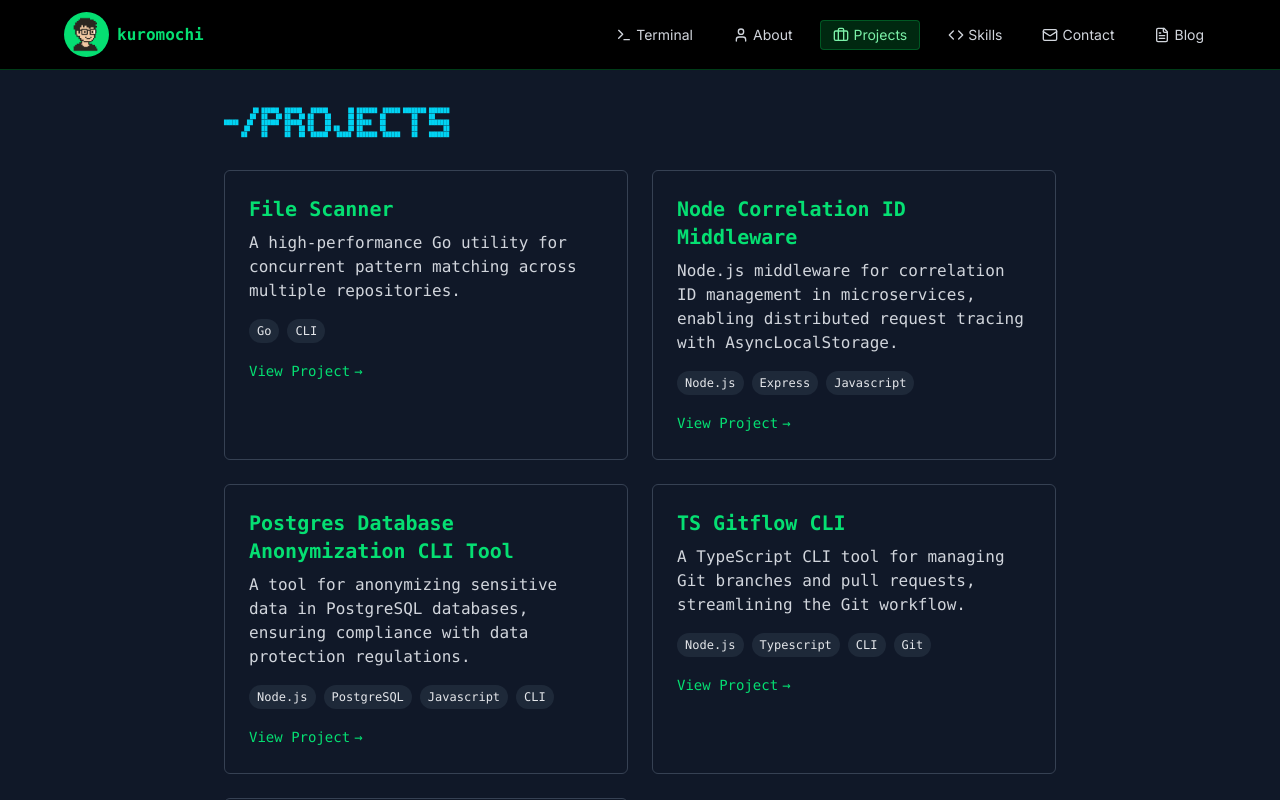
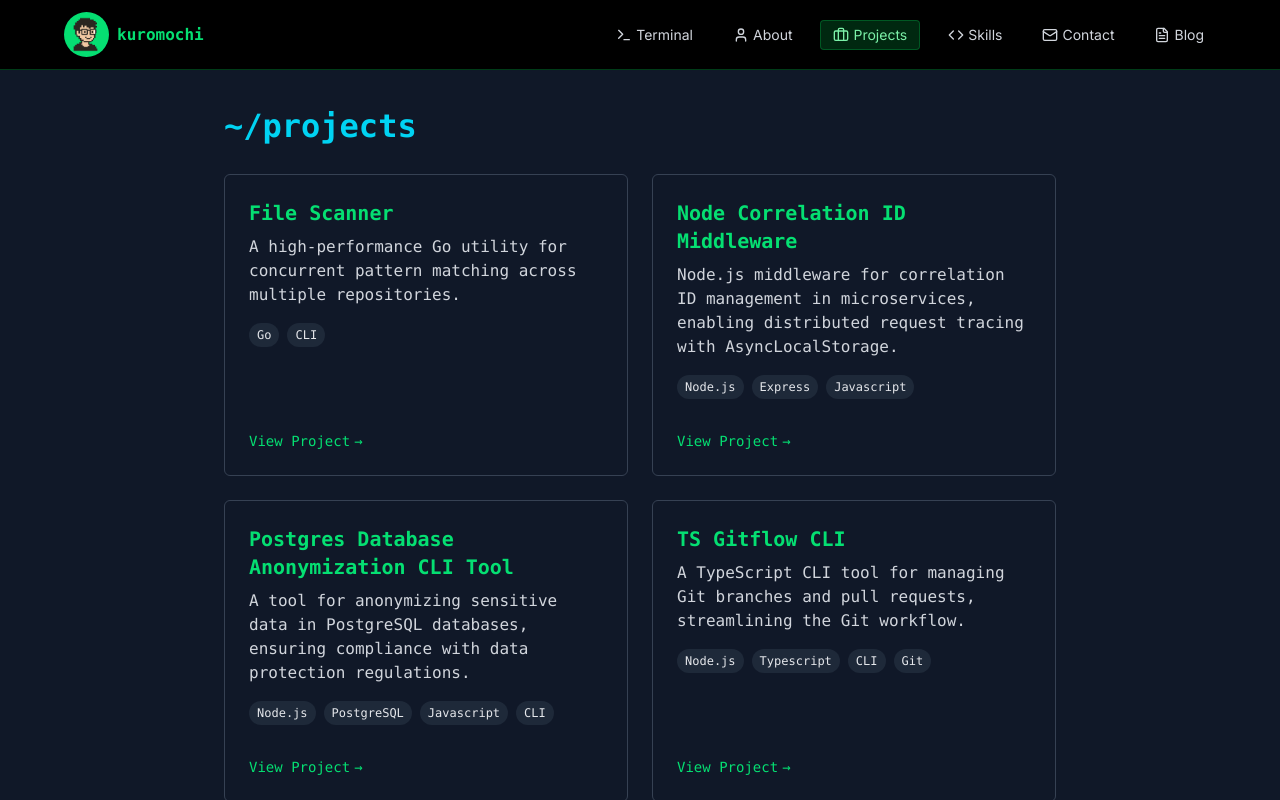
Before and after one commit to kurooomochi/kur0-cli-portfolio, a Next.js app: page /projects in a window 1280 px wide. Shown: the top 800 px of the page. Built offline with nearby package versions, Linux system fonts and the light colour scheme.

Commit message:
chore: remove ascii page titles to use simple text

```diff
--- a/app/about/page.tsx
+++ b/app/about/page.tsx
@@ -1,18 +1,10 @@
 import { getAboutContent } from "@/lib/data/about"
+import { AsciiHeader } from '../../components/ascii-header';
 
 export const metadata = {
   title: "About | Terminal Portfolio",
   description: "Learn more about me and my background",
 }
-
-// At the top of your component, before the return statement
-const asciiArt = String.raw`
-          ██  █████  ██████   ██████  ██    ██ ████████
-         ██  ██   ██ ██   ██ ██    ██ ██    ██    ██
-█████   ██   ███████ ██████  ██    ██ ██    ██    ██
-       ██    ██   ██ ██   ██ ██    ██ ██    ██    ██
-      ██     ██   ██ ██████   ██████   ██████     ██
-`;
 
 export default function AboutPage() {
   const aboutContent = getAboutContent()
@@ -20,20 +12,22 @@ export default function AboutPage() {
   return (
     <main className="min-h-screen bg-gray-900 text-gray-200 font-mono">
       <div className="max-w-4xl mx-auto p-4 md:p-8">
-      <h1 className="text-cyan-400 lg:text-[8px] text-[4px] leading-tight mb-8 font-extrabold whitespace-pre-wrap">{asciiArt}</h1>
+      <h1 className="text-cyan-400 text-[2rem] mb-6 font-mono font-extrabold">
+          ~/about
+        </h1>
         <div className="space-y-6">
           <section className="border border-gray-700 rounded-md p-6">
             <h2 className="text-xl font-bold text-green-400 mb-4">{aboutContent.name}</h2>
             <p className="mb-4">{aboutContent.bio}</p>
-            <p>{aboutContent.longBio}</p>
+            <p className="mb-4">{aboutContent.longBio}</p>
           </section>
 
           <section className="border border-gray-700 rounded-md p-6">
-            <h2 className="text-xl font-bold text-green-400 mb-4">Experience</h2>
+            <h2 className="text-xl font-extrabold text-green-400 mb-4">Experience</h2>
             <div className="space-y-4">
               {aboutContent.experience.map((exp, index) => (
                 <div key={index} className="border-l-2 border-green-500/30 pl-4">
-                  <h3 className="font-bold">
+                  <h3 className="font-bold text-cyan-500">
                     {exp.position} @ {exp.company}
                   </h3>
                   <p className="text-sm text-gray-400">{exp.period}</p>
--- a/app/contact/page.tsx
+++ b/app/contact/page.tsx
@@ -5,21 +5,15 @@ export const metadata = {
   description: "Get in touch with me",
 }
 
-const asciiArt = String.raw`
-          ██  ██████  ██████  ███    ██ ████████  █████   ██████ ████████
-         ██  ██      ██    ██ ████   ██    ██    ██   ██ ██         ██
-█████   ██   ██      ██    ██ ██ ██  ██    ██    ███████ ██         ██
-       ██    ██      ██    ██ ██  ██ ██    ██    ██   ██ ██         ██
-      ██      ██████  ██████  ██   ████    ██    ██   ██  ██████    ██
-`;
-
 export default function ContactPage() {
   const contacts = getContacts()
 
   return (
     <main className="min-h-screen bg-gray-900 text-gray-200 font-mono">
       <div className="max-w-4xl mx-auto p-4 md:p-8">
-      <h1 className="text-cyan-400 lg:text-[8px] text-[4px] leading-tight mb-8 font-extrabold whitespace-pre-wrap">{asciiArt}</h1>
+      <h1 className="text-cyan-400 text-[2rem] mb-6 font-mono font-extrabold">
+          ~/contact
+        </h1>
         <div className="grid gap-6 md:grid-cols-2">
           <div className="border border-gray-700 rounded-md p-6">
             <h2 className="text-xl font-bold text-green-400 mb-4">Get In Touch</h2>
--- a/app/projects/page.tsx
+++ b/app/projects/page.tsx
@@ -6,24 +6,20 @@ export const metadata = {
   description: "Explore my portfolio of software development projects",
 };
 
-const asciiArt = String.raw`
-          ██ ██████  ██████   ██████       ██ ███████  ██████ ████████ ███████
-         ██  ██   ██ ██   ██ ██    ██      ██ ██      ██         ██    ██
-█████   ██   ██████  ██████  ██    ██      ██ █████   ██         ██    ███████
-       ██    ██      ██   ██ ██    ██ ██   ██ ██      ██         ██         ██
-      ██     ██      ██   ██  ██████   █████  ███████  ██████    ██    ███████
-`;
-
 export default function ProjectsPage() {
   const projects = getProjects();
 
   return (
     <main className="min-h-screen bg-gray-900 text-gray-200 font-mono">
       <div className="max-w-4xl mx-auto p-4 md:p-8">
-      <h1 className="text-cyan-400 text-[0.3rem] leading-tight mb-8 font-extrabold whitespace-pre-wrap">{asciiArt}</h1>
+        <h1 className="text-cyan-400 text-[2rem] mb-6 font-mono font-extrabold">
+          ~/projects
+        </h1>
         <div className="grid gap-6 md:grid-cols-2">
           {projects.map((project, index) => (
-            <div key={index} className="border border-gray-700 rounded-md p-6 hover:border-green-500/50 transition-colors">
+            <div key={index} className="border border-gray-700 rounded-md p-6 hover:border-green-500/50 transition-colors flex flex-col h-full">
+            {/* Content container */}
+            <div className="flex-grow">
               <h2 className="text-xl font-bold text-green-400 mb-2">{project.name}</h2>
               <p className="text-gray-300 mb-4">{project.description}</p>
 
@@ -34,12 +30,14 @@ export default function ProjectsPage() {
                   </span>
                 ))}
               </div>
+            </div>
 
+            {/* Link that sticks to the bottom */}
             <Link
               href={project.link}
               target="_blank"
               rel="noopener noreferrer"
-                className="inline-flex items-center text-sm text-green-400 hover:text-green-300"
+              className="inline-flex text-sm text-green-400 hover:text-green-300 mt-auto pt-4"
             >
               View Project <span className="ml-1">→</span>
             </Link>
--- a/app/skills/page.tsx
+++ b/app/skills/page.tsx
@@ -5,21 +5,15 @@ export const metadata = {
   description: "Explore my technical skills and expertise",
 }
 
-const asciiArt = String.raw`
-          ██ ███████ ██   ██ ██ ██      ██      ███████
-         ██  ██      ██  ██  ██ ██      ██      ██
-█████   ██   ███████ █████   ██ ██      ██      ███████
-       ██         ██ ██  ██  ██ ██      ██           ██
-      ██     ███████ ██   ██ ██ ███████ ███████ ███████
-`;
-
 export default function SkillsPage() {
   const skills = getSkills()
 
   return (
     <main className="min-h-screen bg-gray-900 text-gray-200 font-mono">
       <div className="max-w-4xl mx-auto p-4 md:p-8">
-      <h1 className="text-cyan-400 lg:text-[8px] text-[4px] leading-tight mb-8 font-extrabold whitespace-pre-wrap">{asciiArt}</h1>
+      <h1 className="text-cyan-400 text-[2rem] mb-6 font-mono font-extrabold">
+          ~/skills
+        </h1>
         <div className="grid gap-6 md:grid-cols-2">
           {skills.map((category, index) => (
             <div key={index} className="border border-gray-700 rounded-md p-6">
```
Lines whose indentation alone changed are shown as unchanged.
